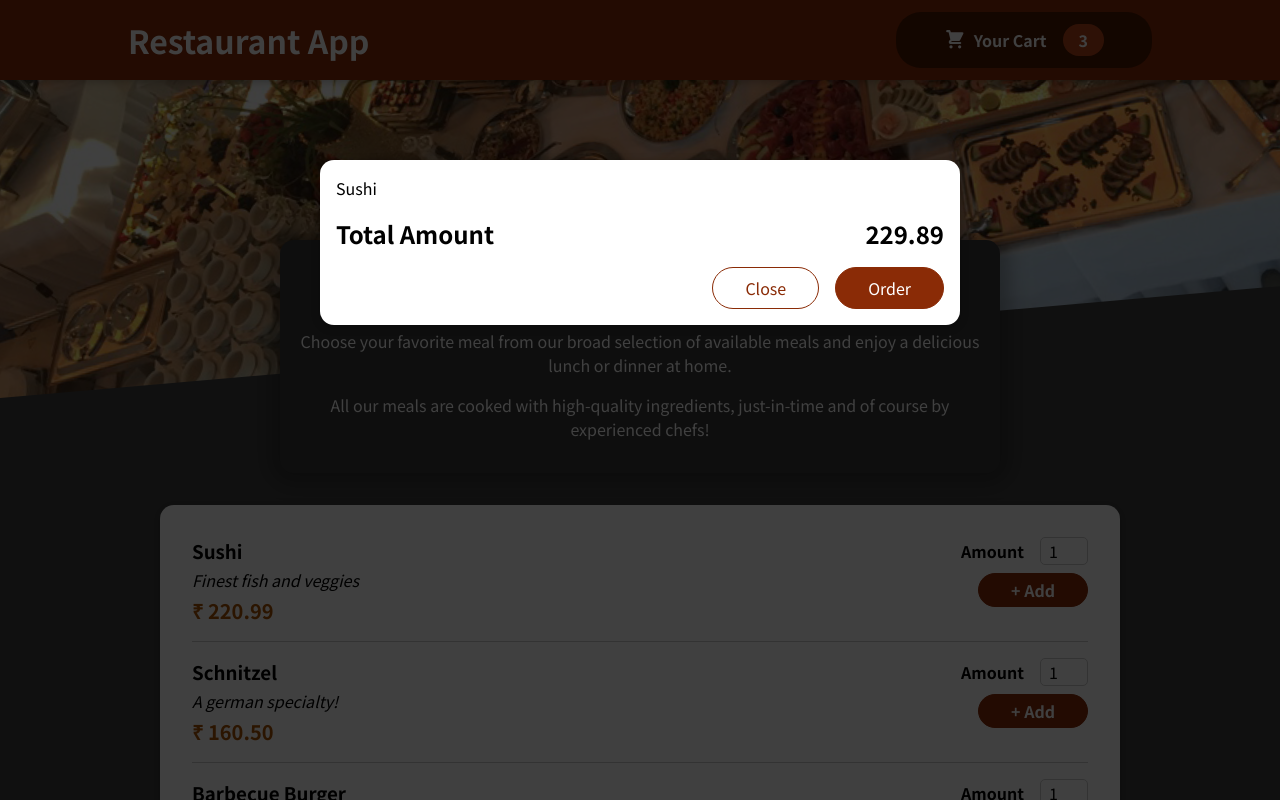
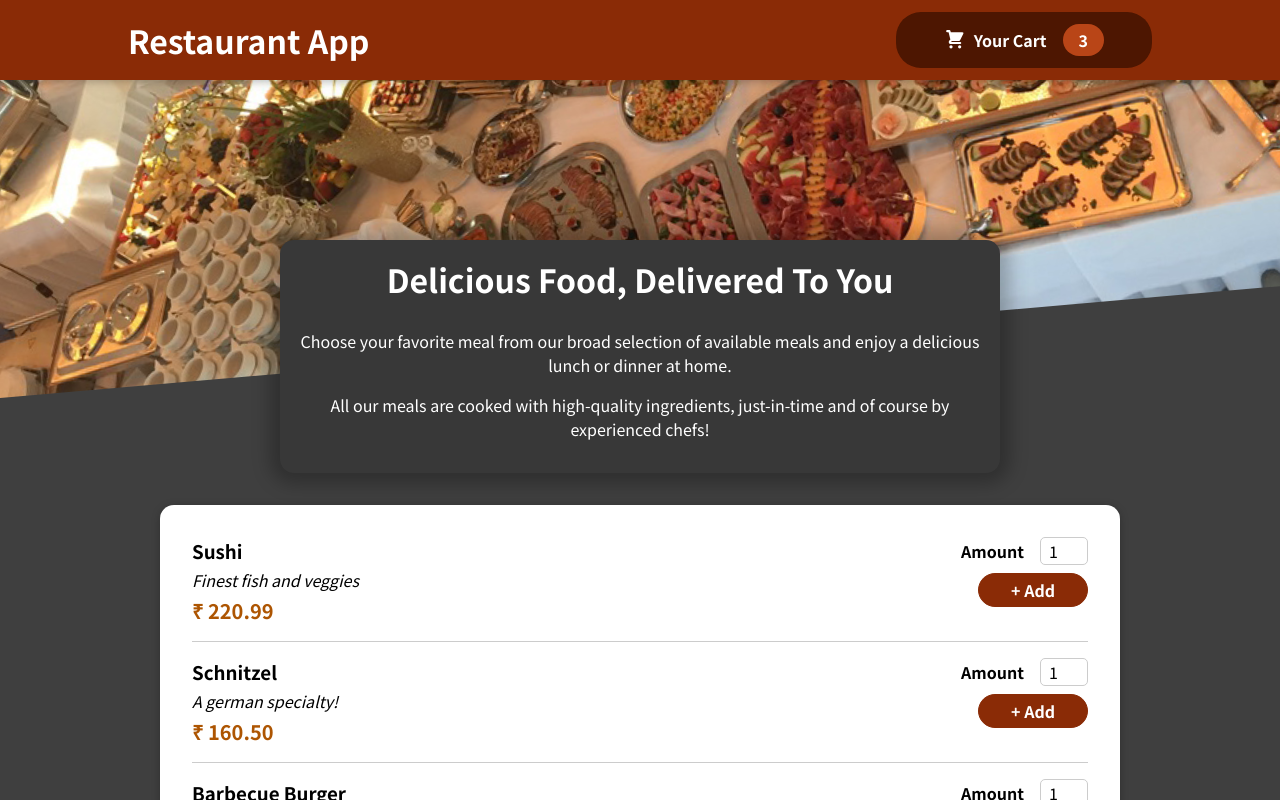
Before and after one commit to Sanjay-3797/Restaurant-App, a React (Create React App) app: page / in a window 1280 px wide. Shown: the top 800 px of the page. Built offline with nearby package versions, Linux system fonts and the light colour scheme.

Commit message:
Cart open and close

```diff
--- a/src/App.js
+++ b/src/App.js
@@ -1,13 +1,22 @@
-import React from "react";
+import React, { useState } from "react";
 import Header from "./components/Layout/Header";
 import Meals from "./components/Meals/Meals";
 import Cart from "./components/Cart/Cart";
 
 const App = (props) => {
+  const [cartIsShow, setCartIsShow] = useState(false);
+
+  const showCartHandler = () => {
+    setCartIsShow(true);
+  };
+  const hideCartHandler = () => {
+    setCartIsShow(false);
+  };
+
   return (
     <React.Fragment>
-      <Cart />
-      <Header />
+      {cartIsShow && <Cart onHideCart={hideCartHandler} />}
+      <Header onShowCart={showCartHandler} />
       <main>
         <Meals />
       </main>
--- a/src/components/Cart/Cart.js
+++ b/src/components/Cart/Cart.js
@@ -11,14 +11,16 @@ const Cart = (props) => {
   );
 
   return (
-    <Modal>
+    <Modal onHideCart={props.onHideCart}>
       {cartItems}
       <div className={classes.total}>
         <span>Total Amount</span>
         <span>229.89</span>
       </div>
       <div className={classes.actions}>
-        <button className={classes["button--alt"]}>Close</button>
+        <button className={classes["button--alt"]} onClick={props.onHideCart}>
+          Close
+        </button>
         <button className={classes.button}>Order</button>
       </div>
     </Modal>
--- a/src/components/Layout/Header.js
+++ b/src/components/Layout/Header.js
@@ -1,4 +1,4 @@
-import React,{Fragment} from "react";
+import React, { Fragment } from "react";
 import mealImage from "../../assets/meals.jpg";
 import classes from "./Header.module.css";
 import HeaderCartButton from "./HeaderCartButton";
@@ -8,7 +8,7 @@ const Header = (props) => {
     <Fragment>
       <header className={classes.header}>
         <h1>Restaurant App</h1>
-        <HeaderCartButton/>
+        <HeaderCartButton onShowCart={props.onShowCart} />
       </header>
       <div className={classes["main-image"]}>
         <img src={mealImage} alt="A table full of delicious food!" />
--- a/src/components/Layout/HeaderCartButton.js
+++ b/src/components/Layout/HeaderCartButton.js
@@ -1,10 +1,10 @@
 import React from "react";
-import classes from"./HeaderCartButton.module.css"
+import classes from "./HeaderCartButton.module.css";
 import CartIcon from "../Cart/CartIcon";
 
 const HeaderCartButton = (props) => {
   return (
-    <button className={classes.button}>
+    <button className={classes.button} onClick={props.onShowCart}>
       <span className={classes.icon}>
         <CartIcon />
       </span>
--- a/src/components/UI/Modal.js
+++ b/src/components/UI/Modal.js
@@ -3,7 +3,7 @@ import ReactDOM from "react-dom";
 import classes from "./Modal.module.css";
 
 const Backdrop = (props) => {
-  return <div className={classes.backdrop}></div>;
+  return <div className={classes.backdrop} onClick={props.onHideCart}></div>;
 };
 const ModalOverlay = (props) => {
   return (
@@ -18,7 +18,10 @@ const Modal = (props) => {
 
   return (
     <Fragment>
-      {ReactDOM.createPortal(<Backdrop />, portalElement)}
+      {ReactDOM.createPortal(
+        <Backdrop onHideCart={props.onHideCart} />,
+        portalElement
+      )}
       {ReactDOM.createPortal(
         <ModalOverlay>{props.children}</ModalOverlay>,
         portalElement
```
